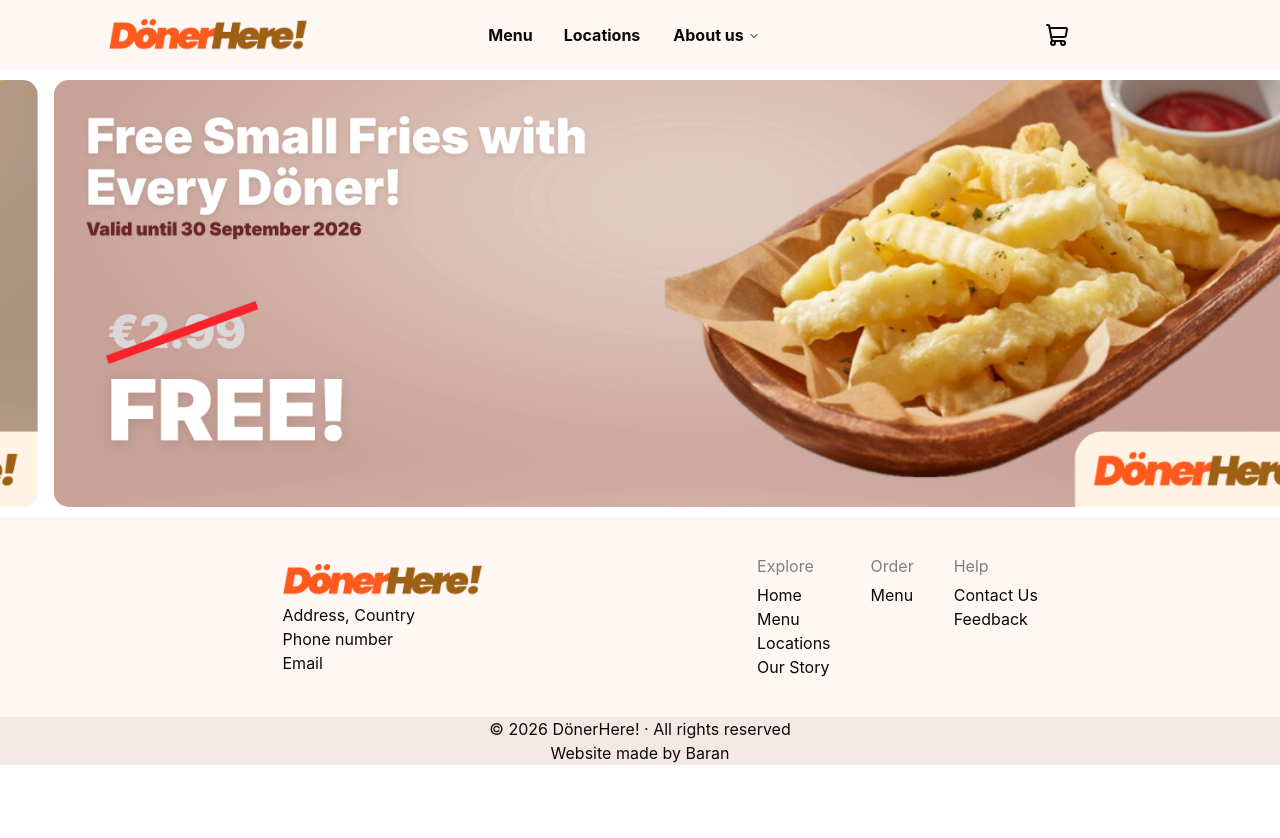
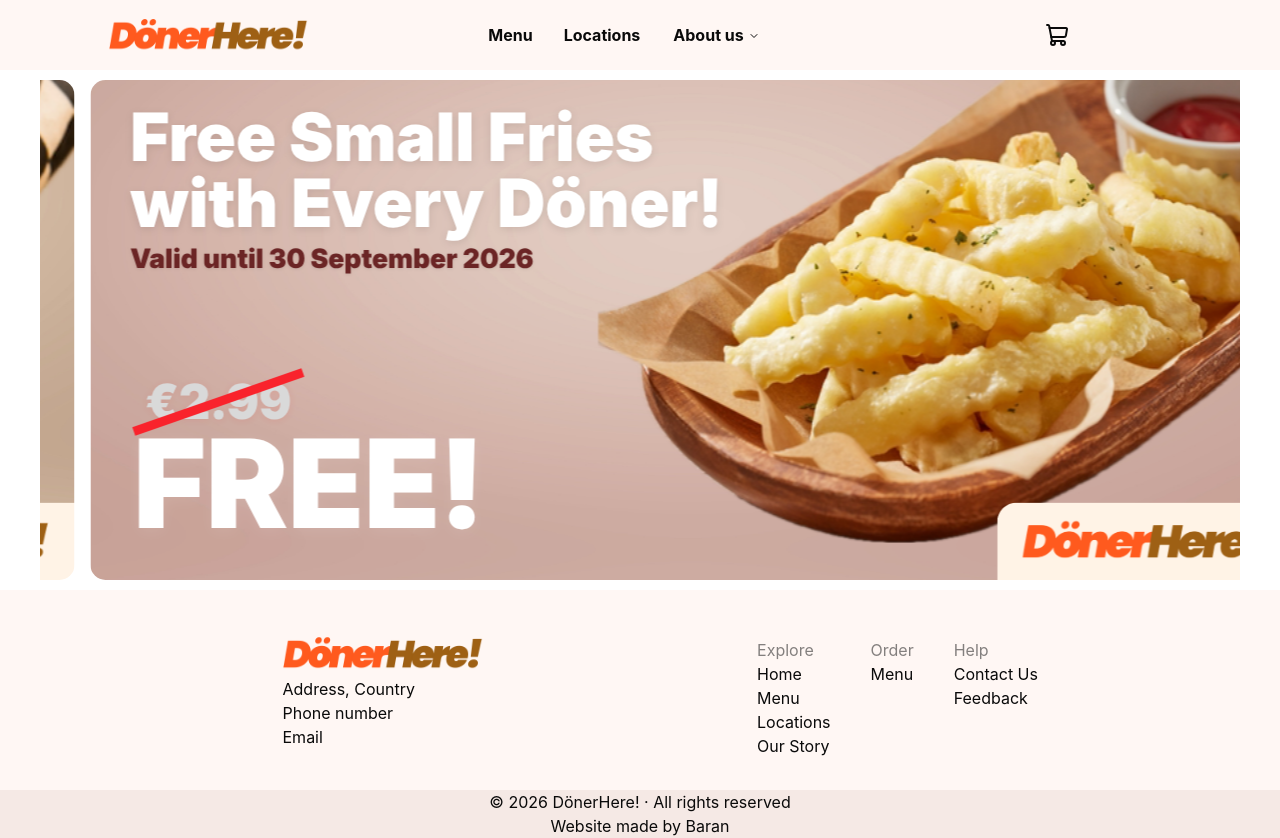
Before and after one commit to barannnnnnnnn/donerhere, a React (Vite) app: page / in a window 1280 px wide. Before the commit the page ends 800 px from the top, so only its background shows below. Built offline with nearby package versions, Linux system fonts and the light colour scheme; a web font is replaced by a local one.

Commit message:
Promotion Carousel

```diff
--- a/src/components/Footer.tsx
+++ b/src/components/Footer.tsx
@@ -22,11 +22,11 @@
             </div>
           </div>
         </div>
-        <div className="flex flex-1 w-full h-full  justify-center items-center flex-col">
-          <div className="flex md:gap-[40px] gap-[25px] justify-center">
+        <div className="flex flex-1 w-full h-full  justify-center items-center flex-col pt-[15px]">
+          <div className="flex flex-row md:gap-[40px] gap-[50px] justify-center">
             <div>
               <p className="opacity-50">Explore</p>
-              <div className="flex flex-col mt-[5px]">
+              <div className="flex flex-col">
                 <a href="/" className="hover:text-[#9e6014]">
                   Home
                 </a>
@@ -43,7 +43,7 @@
             </div>
             <div>
               <p className="opacity-50">Order</p>
-              <div className="flex flex-col mt-[5px]">
+              <div className="flex flex-col">
                 <a href="/menu" className="hover:text-[#9e6014]">
                   Menu
                 </a>
@@ -51,7 +51,7 @@
             </div>
             <div>
               <p className="opacity-50">Help</p>
-              <div className="flex flex-col mt-[5px]">
+              <div className="flex flex-col">
                 <a href="/contact-us" className="hover:text-[#9e6014]">
                   Contact Us
                 </a>
--- a/src/components/PromotionCarousel.tsx
+++ b/src/components/PromotionCarousel.tsx
@@ -9,9 +9,9 @@
 
 function PromotionCarousel() {
   return (
-    <div className="flex w-full justify-center align-middle items-center group">
+    <div className="flex w-full justify-center align-middle items-center group overflow-hidden">
       <Carousel
-        className="max-h-[500px] w-[100%] max-w-[1500px]"
+        className="max-h-[500px] w-[100%] max-w-[1200px]"
         plugins={[
           Autoplay({
             delay: 5000,
```
Also changed, not shown: src/assets/promotions/promotion.png, src/assets/promotions/promotion2.png.
